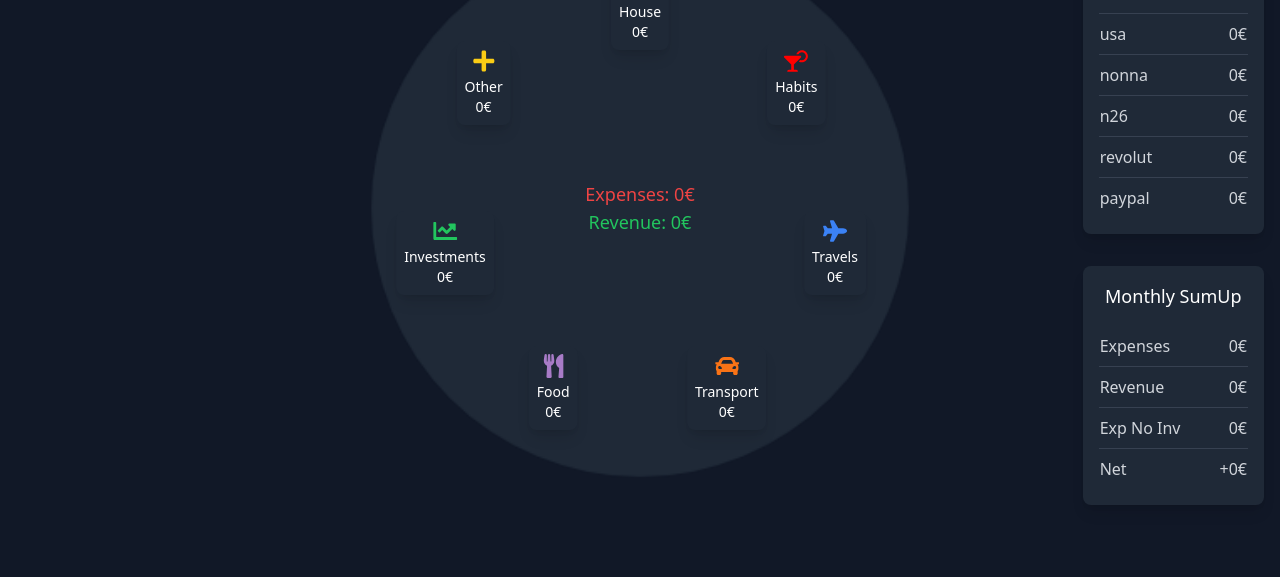
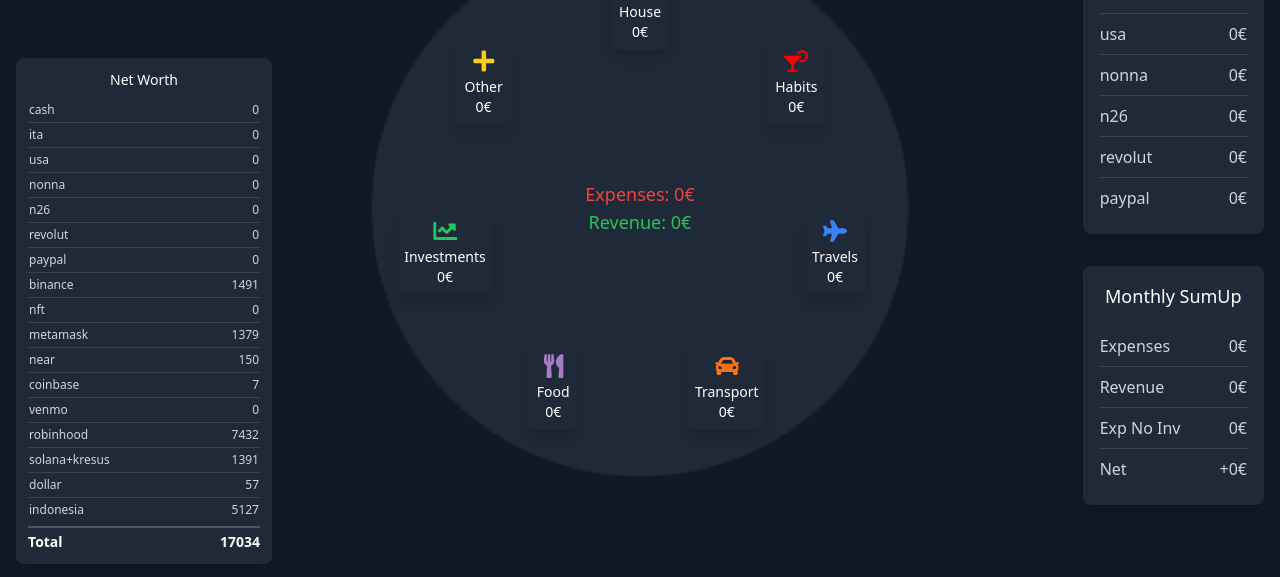
Before and after one commit to FrancescoBini/VoiceExpenseTracker, a Next.js app: page / in a window 1280 px wide. Shown: the part 220-797 px from the top of the page. Built offline with nearby package versions, Linux system fonts and the light colour scheme; no server answers; the database is empty.

Commit message:
Add NetWorthTable component and integrate it into the main page

```diff
--- /dev/null
+++ b/src/app/components/NetWorthTable.tsx
@@ -0,0 +1,101 @@
+'use client';
+
+import React from 'react';
+
+interface NetWorthData {
+  [key: string]: number;
+}
+
+interface Balances {
+  cash: number;
+  ita: number;
+  usa: number;
+  nonna: number;
+  n26: number;
+  revolut: number;
+  paypal: number;
+}
+
+interface NetWorthTableProps {
+  data?: NetWorthData;
+  balances?: Balances;
+}
+
+export default function NetWorthTable({ data, balances }: NetWorthTableProps) {
+  // Default data from the image if none is provided
+  const defaultData: NetWorthData = {
+    'binance': 1491,
+    'nft': 0,
+    'metamask': 1379,
+    'near': 150,
+    'coinbase': 7,
+    'venmo': 0,
+    'robinhood': 7432,
+    'solana+kresus': 1391,
+    'dollar': 57,
+    'indonesia': 5127,
+  };
+
+  // Use provided data or default data for non-balance accounts
+  const netWorthData = data || defaultData;
+
+  // Create ordered data with balances first
+  const orderedData: Record<string, number> = {};
+
+  // Add balances first (if provided)
+  if (balances) {
+    orderedData['cash'] = balances.cash;
+    orderedData['ita'] = balances.ita;
+    orderedData['usa'] = balances.usa;
+    orderedData['nonna'] = balances.nonna;
+    orderedData['n26'] = balances.n26;
+    orderedData['revolut'] = balances.revolut;
+    orderedData['paypal'] = balances.paypal;
+  } else {
+    // Use default values if balances not provided
+    orderedData['cash'] = 0;
+    orderedData['ita'] = 0;
+    orderedData['usa'] = 0;
+    orderedData['nonna'] = 0;
+    orderedData['n26'] = 979; // From the image
+    orderedData['revolut'] = 3340; // From the image
+    orderedData['paypal'] = 333; // From the image
+  }
+
+  // Add the rest of the data
+  Object.entries(netWorthData).forEach(([key, value]) => {
+    // Skip 'Euro' entry
+    if (key.toLowerCase() !== 'euro') {
+      orderedData[key] = value;
+    }
+  });
+
+  // Calculate total net worth
+  const totalNetWorth = Object.values(orderedData).reduce((sum, value) => sum + value, 0);
+
+  return (
+    <div className="bg-gray-800 rounded-lg p-3 shadow-lg">
+      <h2 className="text-sm font-medium text-center mb-2">Net Worth</h2>
+      <div>
+        <table className="w-full text-xs">
+          <tbody>
+            {Object.entries(orderedData).map(([account, amount]) => (
+              <tr key={account} className="border-b border-gray-700 last:border-0">
+                <td className="py-1 text-gray-300">{account}</td>
+                <td className="py-1 text-right text-gray-300">
+                  {amount}
+                </td>
+              </tr>
+            ))}
+          </tbody>
+        </table>
+      </div>
+      <div className="border-t-2 border-gray-600 mt-1 pt-1">
+        <div className="flex justify-between text-sm">
+          <span className="font-bold text-white">Total</span>
+          <span className="font-bold text-white">{totalNetWorth}</span>
+        </div>
+      </div>
+    </div>
+  );
+}
--- a/src/app/page.tsx
+++ b/src/app/page.tsx
@@ -7,6 +7,7 @@
 import MonthSelector from './components/MonthSelector';
 import MonthlySumUp from './components/MonthlySumUp';
 import TransactionsCurtain from './components/TransactionsCurtain';
+import NetWorthTable from './components/NetWorthTable';
 import { useMonthlyData } from '@/lib/hooks/useMonthlyData';
 
 // Define Transaction type to match the one in other components
@@ -220,6 +221,21 @@
           />
         </div>
       </div>
+
+      {/* Bottom left - Net Worth Table */}
+      <div className="fixed bottom-4 left-4 w-64">
+        <NetWorthTable
+          balances={monthlyData.balances || {
+            cash: 0,
+            ita: 0,
+            usa: 0,
+            nonna: 0,
+            n26: 0,
+            revolut: 0,
+            paypal: 0
+          }}
+        />
+      </div>
     </main>
   );
 }
```
